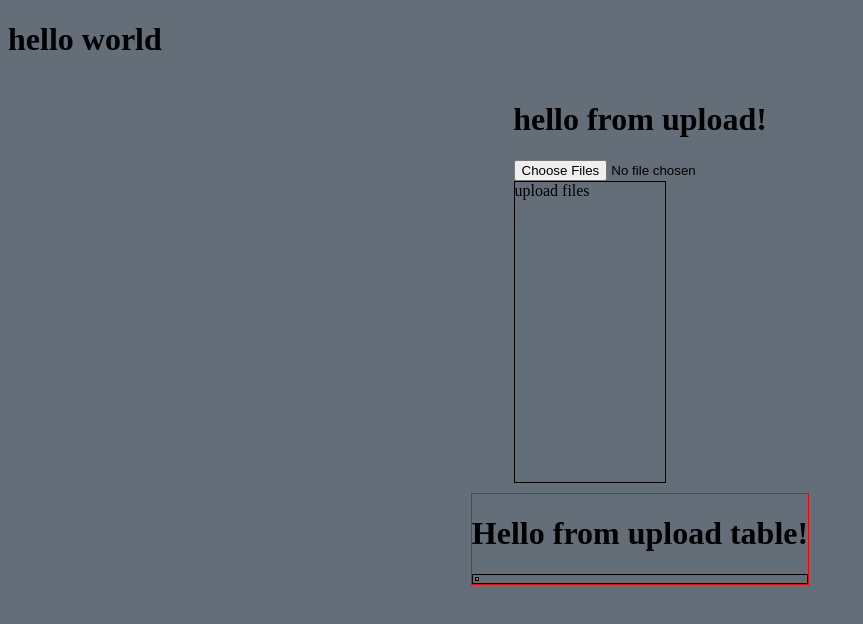
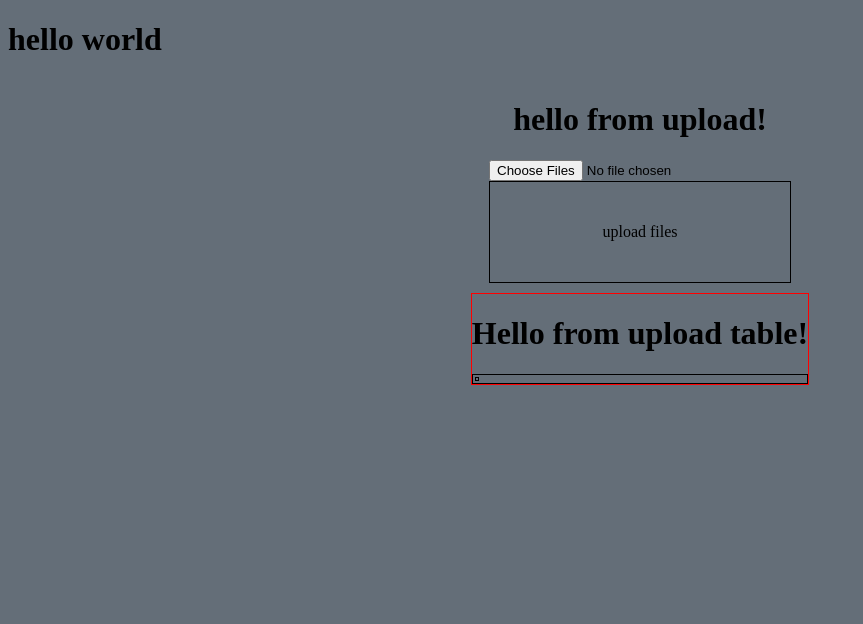
Before and after one commit to ryand8008/Amosti_Management, a React app: page / in a window 1280 px wide. Shown: the top 624 px of the page, without its empty margins (0-863 px from the left). Built offline with nearby package versions, Linux system fonts and the light colour scheme.

Commit message:
added feature to show which file is uploaded, but only one at a time

```diff
--- a/src/components/Upload.tsx
+++ b/src/components/Upload.tsx
@@ -76,18 +76,18 @@ export const Upload = () => {
     })
   }
 
+// TODO: check for duplicate file uploads so they do not add
+//  -check file name
+//  -check content
 
   const readUploadFile = (e) => {
     e.preventDefault();
     if (e.target.files) {
-      console.log(e.target.files.length)
-      const testArray = Array.from(e.target.files)
-      console.log(testArray, 'test array')
-      let array = [];
-      testArray.map((item: any, index) => {
-        array.push(item.name)
-      })
-      setFiles(array)
+      const fileName = e.target.files[0]['name']
+      if (!files.includes(fileName)) {
+        setFiles(files => [...files, fileName])
+      }
+
       const reader = new FileReader();
       reader.onload = (e) => {
         const data = e.target.result;
@@ -183,7 +183,11 @@ const Window = styled.div`
 `
 
 const DragBox = styled.div`
+  display: flex;
+  margin: auto;
   border: 1px solid black;
-  height: 300px;
-  width: 150px;
+  height: 100px;
+  width: 300px;
+  justify-content: center;
+  align-items: center;
 `
```
Also changed, not shown: 1 other file (tests, documents, lock files or other folders).
